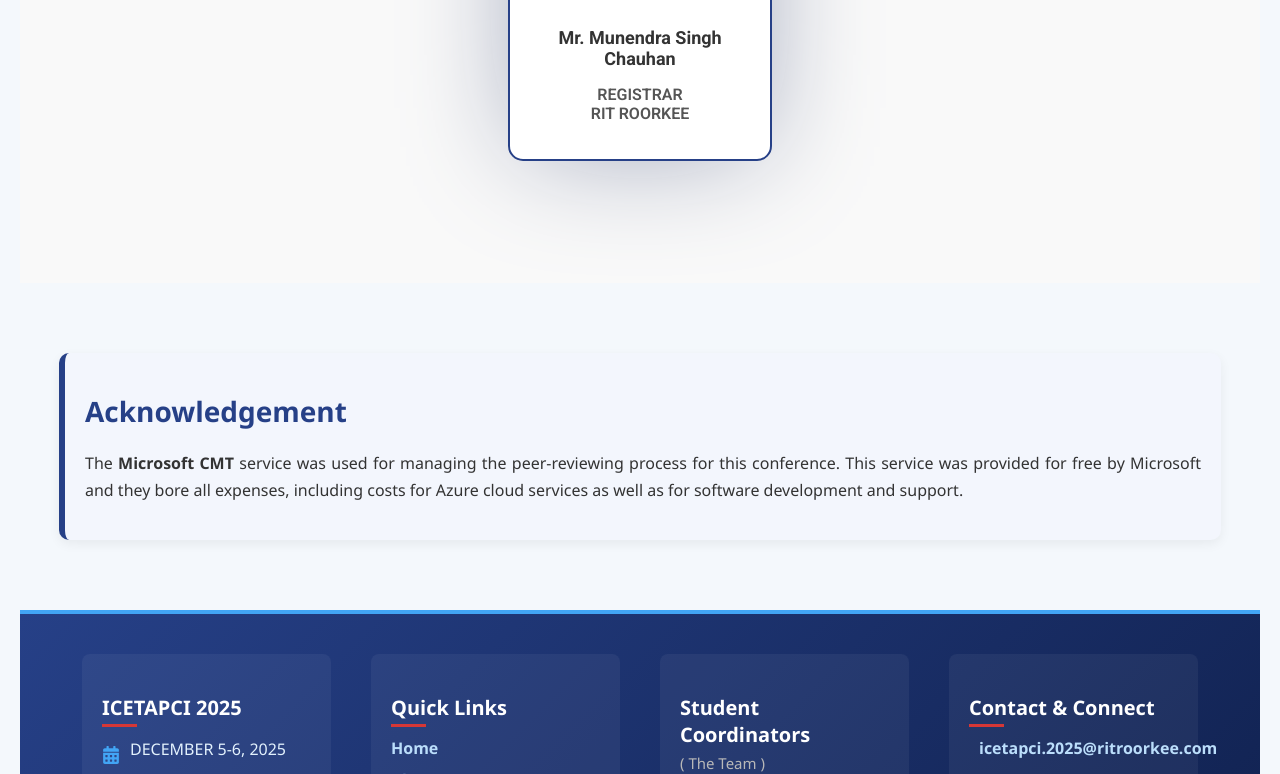
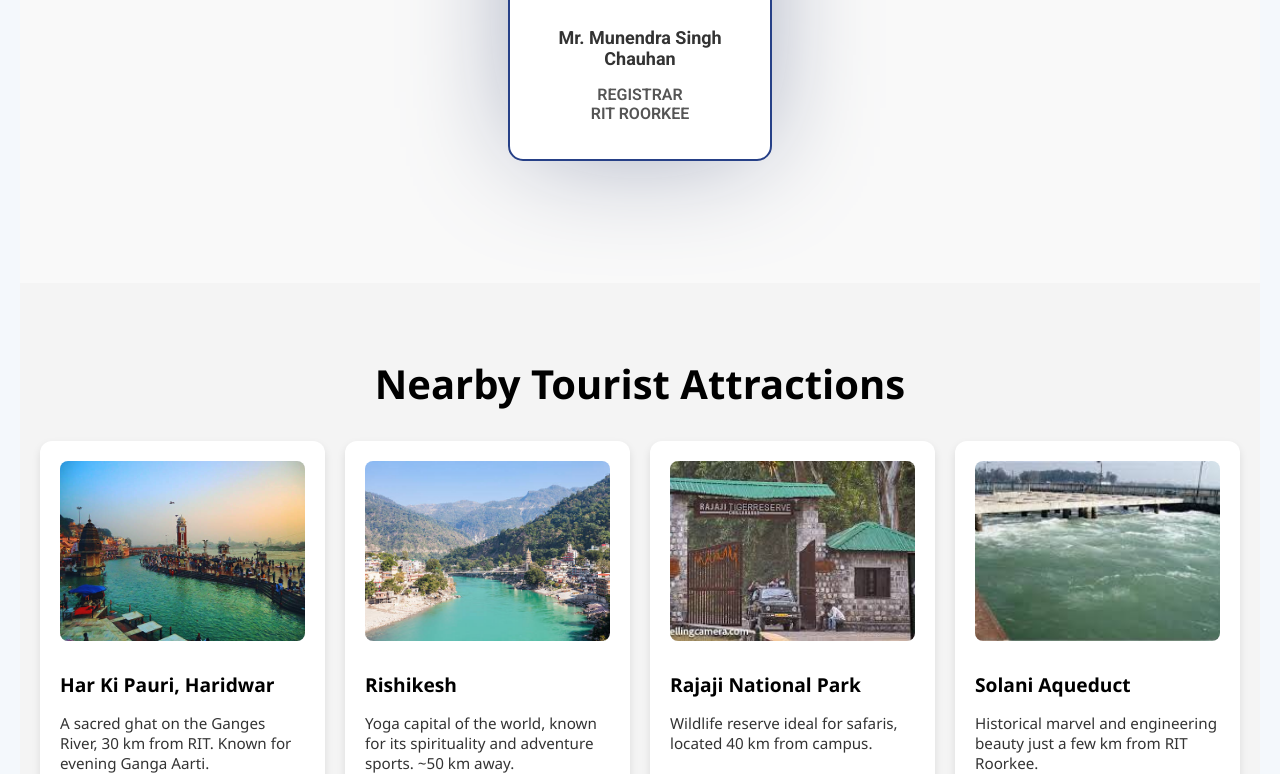
Before and after one commit to PriyanshuRoushan/confwebsite25, a React (Create React App) app in the folder frontend/: page / in a window 1280 px wide. Shown: the part 11226-12000 px from the top of the page. Built offline with nearby package versions, Linux system fonts and the light colour scheme; a web font is replaced by a local one.

Commit message:
tourist section position changed

```diff
--- a/frontend/src/App.js
+++ b/frontend/src/App.js
@@ -29,9 +29,10 @@ function App() {
       <Preparing/>
       <hr></hr>
       <Faculties />
+      <Tourist />
       <Acknowledgement/>
       <Footer/>
-      <Tourist />
+
     </div>
   );
 }
```
